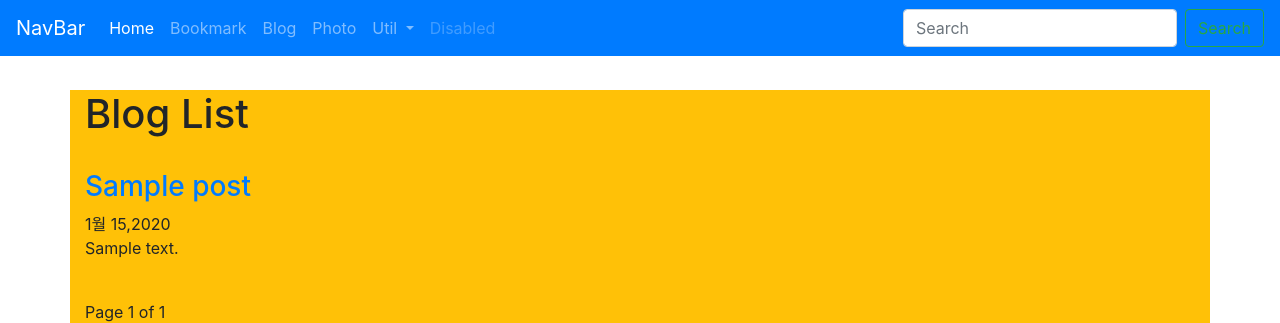
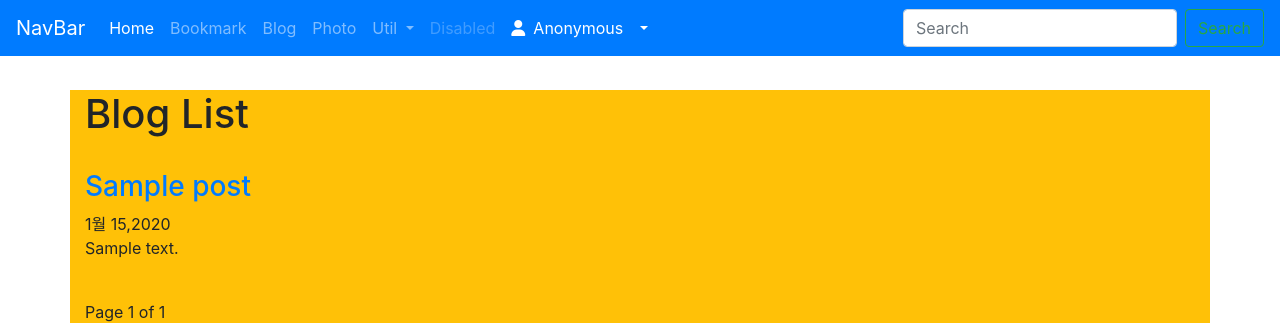
Before and after one commit to prace-prc/djangoProject, a Django app: page /blog/ in a window 1280 px wide. Shown: the top 323 px of the page. Run offline with Django 4.2, Linux system fonts and the light colour scheme; tables that the repository leaves empty hold one stand-in row (values such as "Sample post"); some libraries are stand-ins or nearby versions.

Commit message:
Django 실습 - base.html 로그인 링크 추가

```diff
--- a/templates/base.html
+++ b/templates/base.html
@@ -49,6 +49,25 @@
             <li class="nav-item">
                 <a href="#" class="nav-link disabled" tabindex="-1">Disabled</a>
             </li>
+            <li class="nav-item dropdown">
+                {% if user.is_active %}
+                    <a href="#" class="nav-link dropdown-toggle text-white" data-toggle="dropdown">
+                        <i class="fas fa-user"></i>&ensp;{% firstof user.get_short_name user.ger_username %}
+                    </a>
+                    <div class="dropdown-menu">
+                        <a href="{% url 'logout' %}" class="dropdown-item">Logout</a>
+                        <a href="{% url 'password_change' %}" class="dropdown-item">Change Password</a>
+                    </div>
+                {% else %}
+                    <a href="#" class="nav-link dropdown-toggle text-white" data-toggle="dropdown">
+                        <i class="fas fa-user"></i>&ensp;Anonymous&ensp;
+                    </a>
+                    <div class="dropdown-menu">
+                        <a href="{% url 'login' %}" class="dropdown-item">Login</a>
+                        <a href="{% url 'register' %}" class="dropdown-item">Register</a>
+                    </div>
+                {% endif %}
+            </li>
         </ul>
         <form class="form-inline my-2 my-lg-0" action="{% url 'blog:search' %}" method="post">
             {% csrf_token %}
```
